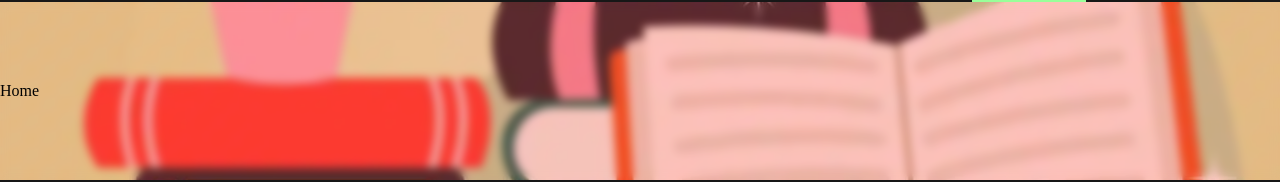
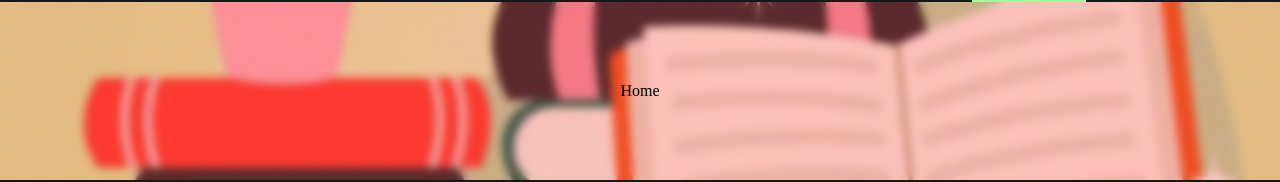
Before and after one commit to al-imam/lpi, a React (Vite) app: page /about in a window 1280 px wide. Shown: the part 126-308 px from the top of the page. Built offline with nearby package versions, Linux system fonts and the light colour scheme.

Commit message:
layout things

```diff
--- a/src/components/Location/location.module.css
+++ b/src/components/Location/location.module.css
@@ -16,3 +16,10 @@
   background-color: #ff000034;
   backdrop-filter: blur(0.25rem);
 }
+
+.flex {
+  display: flex;
+  flex-direction: row;
+  gap: 0.5rem;
+  justify-content: center;
+}
```
